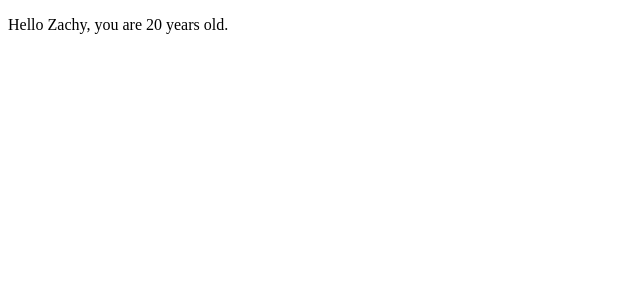
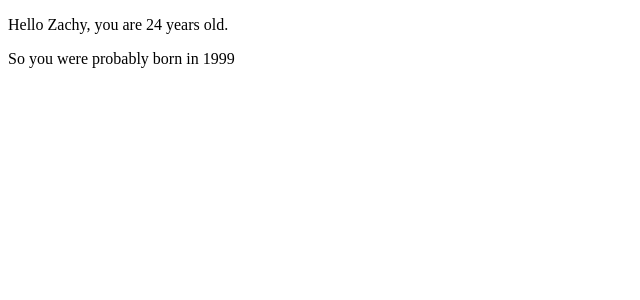
Before and after one commit to ZachyDev/FullstackOpen, a React (Create React App) app in the folder part0/app/: page / in a window 1280 px wide. Shown: the top 300 px of the page, without its empty margins (0-640 px from the left). Built offline with nearby package versions, Linux system fonts and the light colour scheme.

Commit message:
Component helper functions

```diff
--- a/part0/app/src/App.js
+++ b/part0/app/src/App.js
@@ -1,13 +1,18 @@
 function App() {
   const name = 'Zachy'
-  const age = 20
+  const age = 24
 
   const Hello = ({ props }) => {
+    const bornYear = () => {
+      const currentYear = new Date().getFullYear()
+      return currentYear - age
+    }
     return (
       <div>
         <p>
           Hello {name}, you are {age} years old.{' '}
         </p>
+        <p>So you were probably born in {bornYear()}</p>
       </div>
     )
   }
```
